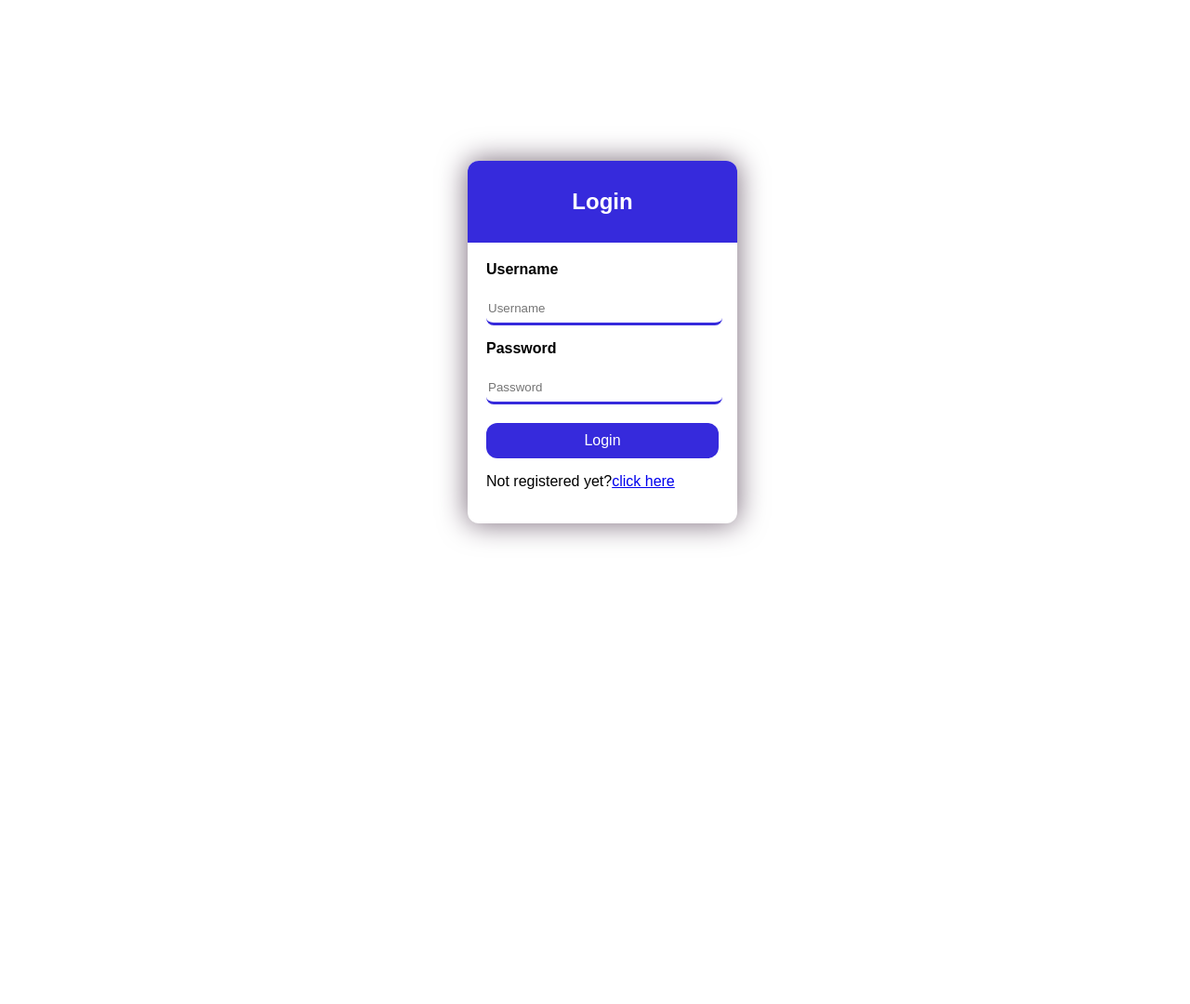
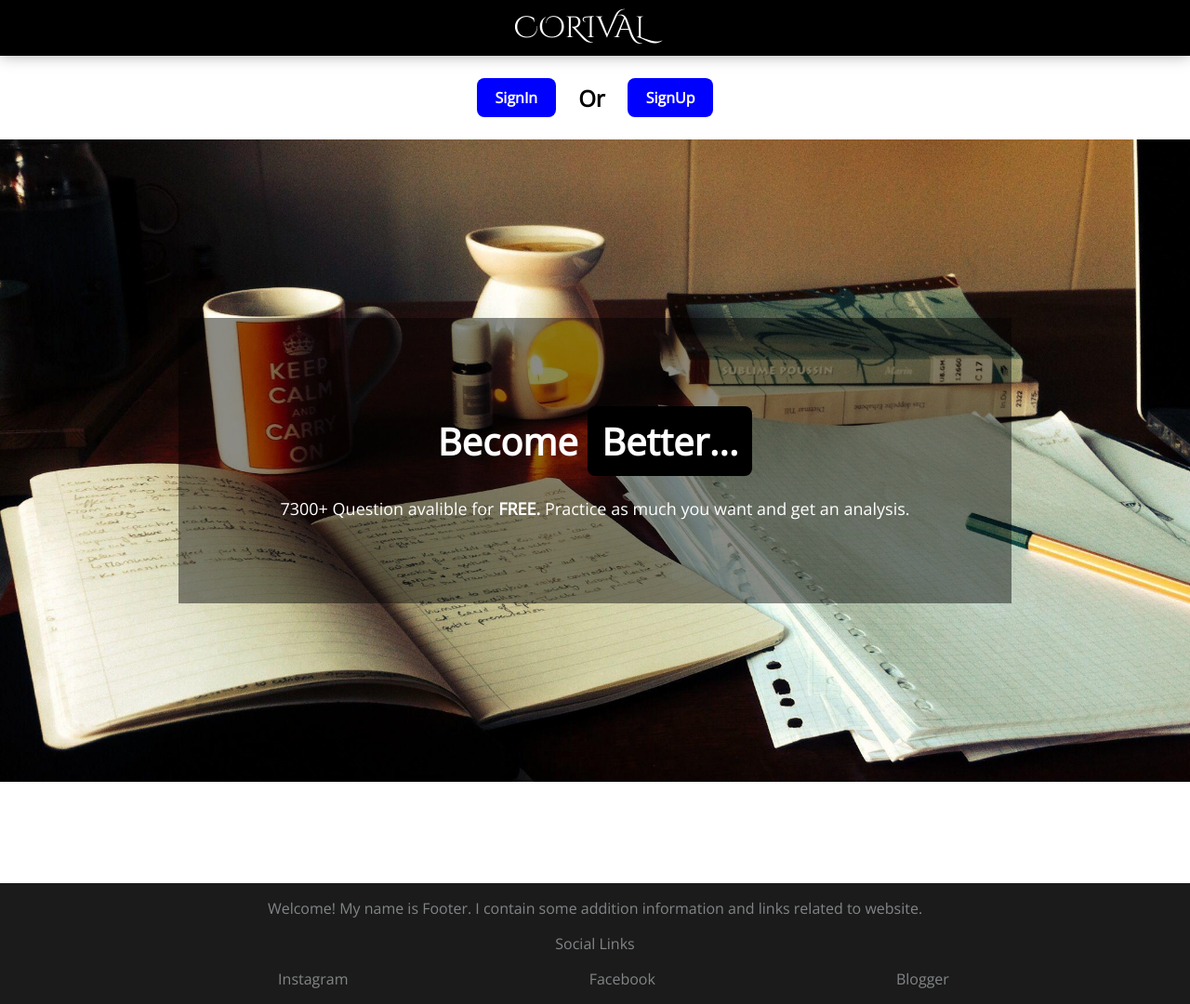
Before and after one commit to ritin0204/Corival, a Django app: page / in a window 1280 px wide. Shown: the whole page at 93% size. Before the commit the page ends 584 px from the top, so only its background shows below. Run offline with Django 4.2, Linux system fonts and the light colour scheme.

Commit message:
new Save

```diff
--- a/corival/models.py
+++ b/corival/models.py
@@ -21,7 +21,7 @@ class User(AbstractUser):
     is_manager = models.BooleanField(default=False)
     rating = models.IntegerField(null=True)
     bio = models.TextField(null=True)
-    profile_pic = models.ImageField(blank=True,null=True,verbose_name="profilepic")
+    profile_pic = models.ImageField(blank=True,null=True,verbose_name="profilepic",upload_to='corival/files/profile')
 
 class Questions(models.Model):
     statement = models.TextField(unique=True)
@@ -58,7 +58,6 @@ class Competition(models.Model):
     def serialize(self):
         return {
             'id':self.id,
-            'isChallenge': self.is_challenge,
             'name':self.name,
             'createdBy':self.createdBy.username,
             'startTime':self.start_time,
--- /dev/null
+++ b/corival/static/css/main.css
@@ -0,0 +1,276 @@
+:root{
+    color-scheme: light;
+}
+*{
+    font-family: 'Open Sans', sans-serif;
+}
+html,body {
+    margin: 0;
+    padding: 0;
+    box-sizing: border-box;
+}
+body {
+    display: grid;
+    grid-template-columns: auto;
+    grid-template-rows: 1fr 1fr;
+    width: 100vw;
+    box-sizing: content-box;
+}
+.flex{
+    display: flex;
+    justify-content: space-evenly;
+    align-items: center;
+    flex-direction: row;
+}
+.btn {
+    border-radius: 8px;
+    padding: 10px 20px;
+    font-weight: 800;
+    border: none;
+}
+.hover:hover{
+    transform: scale(1.1);
+}
+#nav-items{
+    width: 60%;
+    letter-spacing: 2px;
+}
+.menu-bar {
+    display: none;
+    list-style: none;
+}
+.blue-btn{
+    text-decoration: none;
+    background-color: blue;
+    color: white;
+    margin: 1.5rem;
+}
+.black-bg{
+    background-color: rgb(0, 0, 0);
+    padding: 10px 15px;
+    border-radius: 8px;
+    color: white;
+    text-decoration: none;
+}
+.guest-btn{
+    width: 100%;
+    justify-content: center;
+}
+
+
+/* All Navigation related Css will be Right Here */
+
+
+.nav-item a:hover{
+    background-color: black;
+    color: white;
+    padding: 15px;
+}
+.side-nav {
+    background-color: white;
+    width: inherit;
+    grid-column:2/2;
+    height: min-content;
+}
+.profile-img{
+    width: 50px;
+    height: 50px;
+    border-radius: 50%;
+    margin: 10px;
+    cursor: pointer;
+    object-fit: cover;
+}
+.nav-content {
+    display: flex;
+    justify-content: space-around;
+    align-items: center;
+    flex-direction: row-reverse;
+}
+.nav-item, .nav-item a {
+    text-decoration: none;
+    list-style: none;
+    cursor: pointer;
+    color: black;
+    font-weight: 800;
+    font-size: medium;
+}
+.ham-one, .ham-two{
+    width: 25px;
+    margin: 2px;
+    height: 3px;
+    background-color: white;
+}
+.shadow {
+    -webkit-box-shadow: 0px 0px 15px 0px rgba(27, 27, 27, 0.362);
+    -moz-box-shadow: 0px 0px 15px 0px rgba(27, 27, 27, 0.362);
+    box-shadow: 0px 0px 15px 0px rgba(27, 27, 27, 0.362);
+}
+
+
+/* Header section CSS will be Here */
+
+
+header {
+    height: 60px;
+    width: 100vw;
+    grid-column: 2 / auto;
+    grid-row: 1/3;
+    display: flex;
+    align-items: center;
+    justify-content: space-around;
+    background-color: black;
+}
+header > a {
+    text-decoration: none;
+    font-size:xx-large;
+    text-transform: uppercase;
+    color: white;
+    padding-right: 2rem;
+    font-family: 'Cinzel Decorative', cursive;
+}
+
+
+/* main section css will be Here */
+
+
+#main {
+    grid-column: 2 / auto;
+    min-height: 100vh;
+    box-sizing: border-box;
+}
+.hero-div{
+    background: url("/static/img/hero-desk-img.jpg");
+    background-size: cover;
+    background-position: center;
+    background-repeat: no-repeat;
+    color: white;
+    width: inherit;
+    padding: 15%;
+}
+.hero-detail{
+    text-align: center;
+    padding: 8%;
+    width: inherit;
+    background-color: rgba(0, 0, 0, 0.453);
+    font-size: large;
+}
+.hero-detail h1{
+    font-size: 2.5rem;
+    font-weight: 700;
+}
+
+/* Profile Block css */
+#profile-block{
+    width:100vw;
+    height:100vh;
+    text-align: center;
+}
+.profile-page-img {
+    margin-top: -7%;
+    max-width: 200px;
+    max-height: 200px;
+    height: 20vw;
+    width:20vw;
+    border-radius: 50%;
+    border: 4px solid rgb(255, 255, 255);
+    object-fit: cover;
+}
+.username{
+    color: black;
+    font-size: 1.5em;
+    text-decoration: none;
+}
+.user-bio{
+    margin: 20px;
+    text-align:center;
+    font-weight: 500;
+    max-width: 800px;
+    margin: auto;
+}
+.cover-div {
+    height: 30vh;
+    background-color: black;
+}
+
+/* footer section css will be here */
+
+footer {
+    grid-column: 2 / auto;
+    background-color: rgb(27, 27, 27);
+    color: rgb(130, 133, 135);
+    max-height: fit-content;
+}
+footer > p{
+    text-align: center;
+}
+.social-link{
+    list-style: none;
+    display: flex;
+    justify-content: space-evenly;
+    align-items: center;
+    flex-direction: row;
+}
+
+
+/* Css For Mobile And Tablet Screen will be right Here */
+
+
+@media (max-width:1000px) {
+    body {
+        grid-template-columns: 0px auto;
+    }
+    .profile-img{
+        width: 100px;
+        height: 100px;
+        border-radius: 50%;
+    }
+    .hero-div{
+        background-image: url("/static/img/hero-phone-img.jpeg");
+    }
+    .flex{
+        flex-direction: column;
+    }
+    .side-nav {
+        position: fixed;
+        left: -320px;
+        top: 0;
+        height: 100vh;
+        grid-column:0/1;
+        width: 320px;
+        transition: left 0.8s ease-in-out 0.1s;
+    }
+    .menu-bar {
+        position: absolute;
+        left:20px;
+        border-radius: 50%;
+        cursor: pointer;
+        width: 40px;
+        height: 40px;
+        display: flex;
+        align-items: center;
+        justify-content: center;
+        flex-direction: column;
+    }
+    .fullnav {
+        margin: -8px;
+        left:8px;
+        transition: left 0.8s ease-in-out 0.1s;
+    }
+    .nav-content{
+        margin-top: 70px;
+        display: block;
+    }
+    #nav-items{
+        margin-top: 50px;
+        margin-left: 20px;
+    }
+    .nav-item{
+        margin: 20px 6px;
+        list-style-position: inside;
+    }
+}
+@media (max-width:425px) {
+    header {
+        justify-content: end;
+    }
+}
--- /dev/null
+++ b/corival/static/js/helper.js
@@ -0,0 +1,8 @@
+export {showOnly};
+const showOnly = (eleId) => {
+    // Element that should disappear
+    $(".hero-div").hide();
+    $("#profile-block").hide();
+    //Eleent to show
+    $(eleId).show();
+}
--- /dev/null
+++ b/corival/static/js/main.js
@@ -0,0 +1,13 @@
+import { showOnly} from "./helper.js";
+import { userData } from "./requests.js";
+
+showOnly(".hero-div");
+document.querySelector('.menu-bar').addEventListener('click',() => {
+    let navEle = document.querySelector('nav');
+    navEle.classList.toggle("fullnav");
+});
+$("#profile-pic").on("click", ()=>{
+    showOnly("#profile-block");
+    $("#profile-block").empty()
+    userData($("#userId").val());
+});
--- /dev/null
+++ b/corival/static/js/requests.js
@@ -0,0 +1,45 @@
+export {userData};
+const getCookie = (name) => {
+    let cookieValue = null;
+    if (document.cookie && document.cookie !== '') {
+        const cookies = document.cookie.split(';');
+        for (let i = 0; i < cookies.length; i++) {
+            const cookie = cookies[i].trim();
+            // Does this cookie string begin with the name we want?
+            if (cookie.substring(0, name.length + 1) === (name + '=')) {
+                cookieValue = decodeURIComponent(cookie.substring(name.length + 1));
+                break;
+            }
+        }
+    }
+    return cookieValue;
+}
+const csrftoken = getCookie('csrftoken');
+const userData = (username) => {
+    $.ajax({
+        url: `/rivals/${username}`,
+        'X-CSRFToken': csrftoken,
+        type: "GET",
+        dataType : "json",
+    })
+    .done(function( json ) {
+        if(json.profile_pic === null){json.profile_pic="https://thumbs.dreamstime.com/b/default-avatar-profile-vector-user-profile-default-avatar-profile-vector-user-profile-profile-179376714.jpg"}
+        $("#profile-block").append(
+            `<div class="cover-div">
+            </div>
+            <img class="profile-page-img" src="${json.profile_pic}" alt="Profile Image">
+            <div class="profile-details">
+                <h1>${json.first_name+" "+json.last_name}</h1>
+                <div class="username">@${json.username}</div>
+                <div class="smali-dates">
+                    <small>Last Login : ${json.last_login}</small></br>
+                    <small>Date joined : ${json.date_joined}</small>
+                </div>
+                <p><strong>Apptitude: </strong>${json.rating}</p>
+                <p class="user-bio"> ${json.bio}</p>
+            </div>`
+        )
+    })
+    .fail(function( xhr, status, errorThrown ) {
+    });
+}
--- a/corival/templates/corival/index.html
+++ b/corival/templates/corival/index.html
@@ -3,5 +3,4 @@
 {% block title %} Corival | Home {% endblock %}
 
 {% block body %}
-
 {% endblock %}
--- a/corival/templates/corival/layout.html
+++ b/corival/templates/corival/layout.html
@@ -6,24 +6,69 @@
     <meta http-equiv="X-UA-Compatible" content="IE=edge">
     <meta name="viewport" content="width=device-width, initial-scale=1.0">
     <link rel="shortcut icon" href="{% static 'img/favicon.ico' %}" type="image/x-icon">
-    <link rel="stylesheet" href="{% static 'css/style.css' %}">
+    <link rel="stylesheet" href="{% static 'css/main.css' %}">
+    <link rel="preconnect" href="https://fonts.gstatic.com" crossorigin>
+    <script src="https://ajax.googleapis.com/ajax/libs/jquery/3.6.0/jquery.min.js"></script>
+    <link href="https://fonts.googleapis.com/css2?family=Caveat&family=Cinzel+Decorative&family=Open+Sans:wght@300&display=swap" rel="stylesheet">
     <title>{% block title %} {% endblock %}</title>
 </head>
 <body>
-    <nav>
-        <div id="logo">
-            <img src="{% static 'img/corival-logos_transparent.png' %}" width="150px" alt="Corival">
+    <nav class="side-nav shadow">
+        <div class="nav-content flex">
+            {% if request.user.is_authenticated %}
+            <div class="user-profile flex">
+                <div><img id="profile-pic" class="profile-img shadow hover" src="{{ userImage }}"></div>
+                <a href="{% url 'logout-view' %}" class="btn hover black-bg">Logout</a>
+                <input id="userId" type="text" value="{{ request.user.username }}" hidden>
+            </div>
+            <ul class="flex" id="nav-items">
+                <li class="nav-item"><a href="{% url 'contest-type' 'all' %}">Competitions</a></li>
+                <li class="nav-item"><a href="{% url 'all-challenge' %}">Challenges</a></li>
+                <li class="nav-item"><a href="{% url 'all-practices' %}">Practice</a></li>
+                <li class="nav-item"><a href="{% url 'notifications' %}">Notifications</a></li>
+                <li class="nav-item"><a href="#">About Us</a></li>
+            </ul>
+            {% else %}
+            <div class="guest-btn flex">
+                <a href="{% url 'login-view' %}" class="blue-btn btn hover">SignIn</a><h2><strong>Or</strong></h2>
+                <a href="{% url 'register-view' %}" class="blue-btn btn hover">SignUp</a>
+            </div>
+            {% endif %}
         </div>
     </nav>
-    <div id="container">
+    <!-- csrf token -->
+    <header class="shadow">
+        <div class="menu-bar shadow">
+            <div class="ham-one"></div>
+            <div class="ham-two"></div>
+        </div>
+        <a href="{% url 'index' %}">Corival</a>
+    </header>
+
+    <section id="main">
+        <div class="hero-div">
+            <div class="hero-detail">
+                <h1>Become <span class="black-bg">Better...</span></h1>
+                <p>7300+ Question avalible for <strong>FREE.</strong> Practice as much you want and get an analysis.</p>
+            </div>
+        </div>
+        <!-- User Profile page -->
+        <div id="profile-block">
+        </div>
         {% block body %}
         {% endblock %}
-    </div>
-    <script src="{% static 'js/index.js' %}"></script>
-    {% block script %}
-    {% endblock %}
-    <footer class="center">
+    </section>
+
+    <footer>
         <p>Welcome! My name is Footer. I contain some addition information and links related to website.</p>
+        <p>Social Links</p>
+        <ul class="social-link">
+            <li>Instagram</li>
+            <li>Facebook</li>
+            <li>Blogger</li>
+        </ul>
     </footer>
+    <script type="module" src="{% static 'js/main.js' %}"></script>
+    {% block script %}{% endblock %}
 </body>
 </html>
--- a/corival/urls.py
+++ b/corival/urls.py
@@ -9,7 +9,7 @@ urlpatterns = [
     # Notifications
     path('notifications',views.notifications,name='notifications'),
     #All kinds of Contest
-    path('competitions/<str:type>',views.competitions,name='contest_type'),
+    path('competitions/<str:type>',views.competitions,name='contest-type'),
     #all practices
     path('practices/all',views.all_Practices,name='all-practices'),
     #Competitions Create,Read, update, Delete
--- a/corival/views.py
+++ b/corival/views.py
@@ -16,8 +16,8 @@ from .helper import getScore,getQuestions, notifyUser
 # Create your views here.
 def index(request):
     if request.user.is_authenticated:
-        return render(request,'corival/index.html',{"username":request.user.username})
-    return render(request,'corival/login.html')
+        return render(request,'corival/index.html',{"userImage":request.user.profile_pic})
+    return render(request,'corival/index.html')
 
 @login_required
 @csrf_exempt
@@ -46,18 +46,19 @@ def get_user(request,username):
         try:
             user = User.objects.get(username=username)
             userData = UserSerializer(instance=user,many=False)
-            return Response(userData.data,status=201)
+            return JsonResponse(userData.data,status=201)
         except ObjectDoesNotExist:
             return render(request,"corival/error.html",{"error":f"404: There is No such username exists with name \"{username}\""})
 
+@api_view(['GET'])
 @login_required
 def competitions(request,type):
     now = timezone.now()
     contests = Competition.objects.all()
     if type == "all":
-        return JsonResponse([contest.serialize() for contest in contests.filter(is_challenge=False)],status =200,safe=False)
+        serializer = CompetitionSerializer(contests,many=True)
+        return JsonResponse(serializer.data,status=200,safe=False)
     elif type == "ongoing":
-        #need to fix
         return JsonResponse([contest.serialize() for contest in contests if contest.end_time > now],status =200,safe=False)
     elif type == "archived":
         for contest in contests:
@@ -66,7 +67,7 @@ def competitions(request,type):
                 contest.save()
         return JsonResponse([contest.serialize() for contest in contests.filter(archive=True)],status=200,safe=False)
     else:
-        return render(request,"corival/error.html",{"error":f"Invalid Type Of Contest! Are You Sure It's {type}"})
+        raise Http404("No such type Exists")
 
 @login_required
 @csrf_exempt
@@ -121,7 +122,7 @@ def participate(request,compId):
     try:
         compObj = Competition.objects.get(id=compId)
     except ObjectDoesNotExist:
-        return Http404
+        raise Http404("No object found")
     if request.method == "POST":
         if not compObj.archive:
             serializer = CompResponseSerializer({"compId":compObj.id,"userId":request.user.id})
--- a/myProject/settings.py
+++ b/myProject/settings.py
@@ -37,9 +37,8 @@ INSTALLED_APPS = [
     'django.contrib.sessions',
     'django.contrib.messages',
     'django.contrib.staticfiles',
-
     'rest_framework',
-    'corival',
+    'corival'
 ]
 
 MIDDLEWARE = [
@@ -129,3 +128,5 @@ LOGIN = 'accounts/login'
 # https://docs.djangoproject.com/en/4.0/ref/settings/#default-auto-field
 
 DEFAULT_AUTO_FIELD = 'django.db.models.BigAutoField'
+MEDIA_ROOT = ''
+MEDIA_URL = ''
--- a/myProject/urls.py
+++ b/myProject/urls.py
@@ -13,12 +13,17 @@ Including another URLconf
     1. Import the include() function: from django.urls import include, path
     2. Add a URL to urlpatterns:  path('blog/', include('blog.urls'))
 """
+from xml.dom.minidom import Document
 from xml.etree.ElementInclude import include
 from django.contrib import admin
 from django.urls import path ,include
+from django.conf.urls.static import static
+from django.conf import settings
 
 urlpatterns = [
     path('',include('corival.urls')),
     # path('corival/',include('corival.urls')),
     path('admin/', admin.site.urls),
 ]
+
+urlpatterns += static(settings.MEDIA_URL,document_root=settings.MEDIA_ROOT)
```
Also changed, not shown: corival/files/profile/9807.jpg (added), corival/migrations/0022_alter_challenges_end_time_and_more.py (added), corival/migrations/0023_alter_challenges_end_time_and_more.py (added), corival/static/img/hero-desk-img.jpg (added), corival/static/img/hero-phone-img.jpeg (added).
